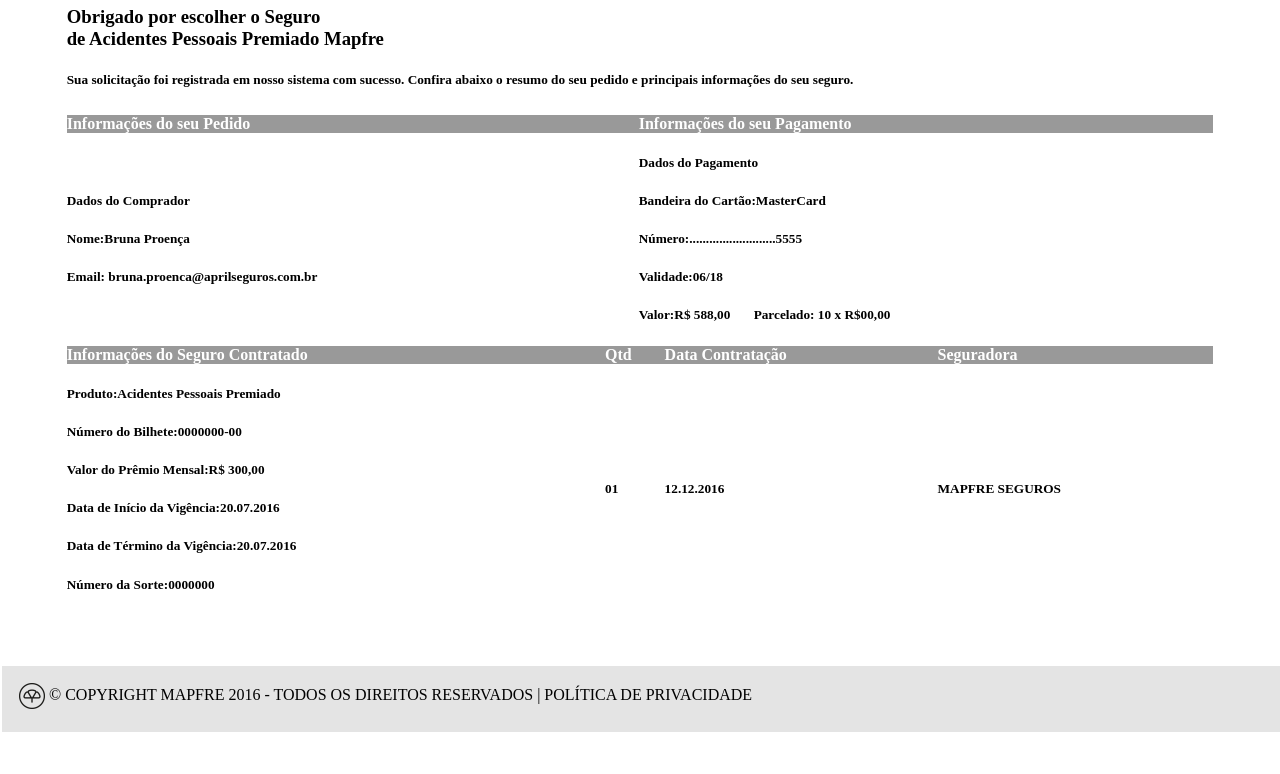
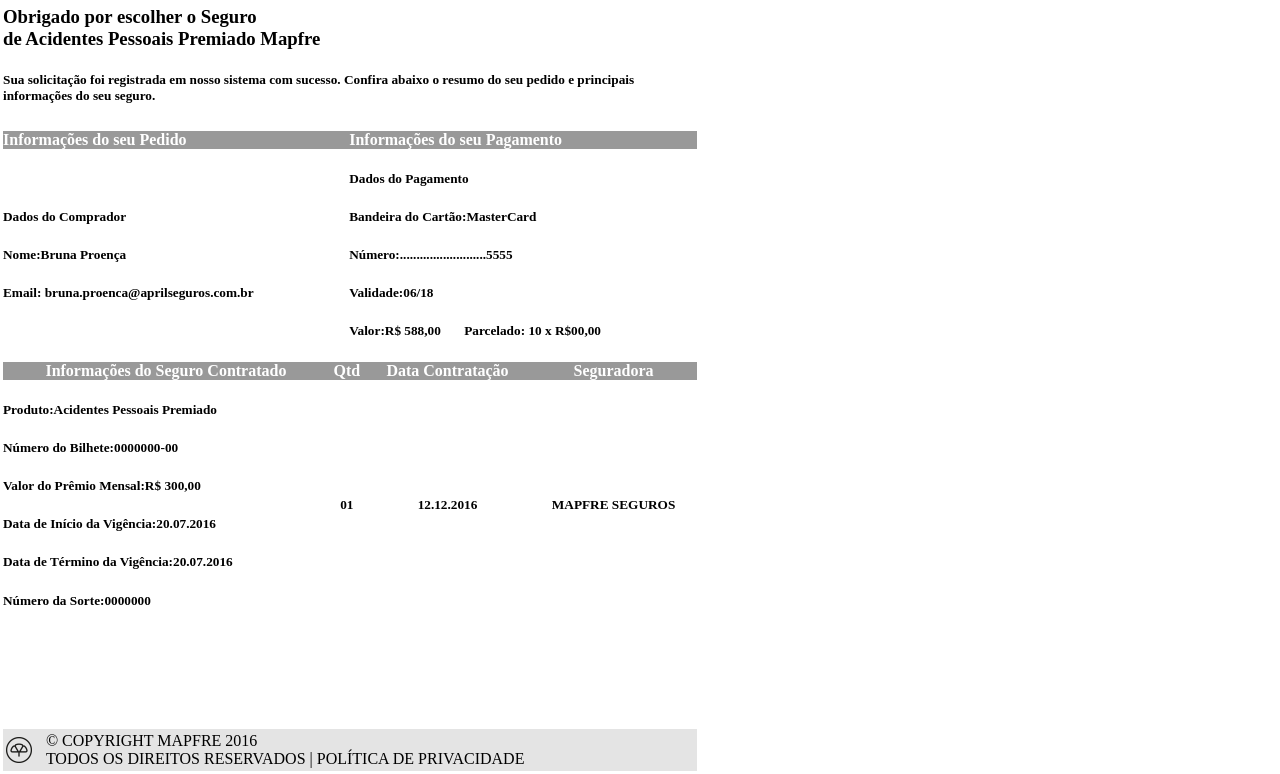
Before and after one commit to guevaralb/web, a plain HTML site: page acidentes_pessoais.html in a window 1280 px wide. Shown: the part 68-842 px from the top of the page. Before the commit the page ends 800 px from the top, so only its background shows below. Drawn offline with Linux system fonts and the light colour scheme.

Commit message:
Resize viewport to 700px on email templates Fixed footer vertical align

```diff
--- a/acidentes_pessoais.html
+++ b/acidentes_pessoais.html
@@ -6,7 +6,7 @@
     <title>Untitled Document</title>
 </head>
 
-<body style="width: 100%;margin: 0;padding: 0">
+<body style="width: 700px;margin: 0;padding: 0">
 <table style="width: 100%">
     <!--head-->
     <tr>
@@ -17,7 +17,7 @@
     <!--titles-->
     <tr>
         <td>
-            <div style="width: 90%; margin: auto">
+            <div style="width: 100%; margin: auto">
                 <h3>
                     Obrigado por escolher o Seguro<br>
                     de Acidentes Pessoais Premiado Mapfre
@@ -36,8 +36,7 @@
         <td>
             <table
                     style="
-                    margin: 0;
-                    width: 90%;
+                    width: 100%;
                     margin: auto;
                     text-align:left;
                     vertical-align:middle;
@@ -76,10 +75,9 @@
             </table>
 
             <table
-                    style="width: 90%;
+                    style="width: 100%;
                     margin: auto;
                     align-content: center;
-                    text-align:left;
                     vertical-align:middle;
                     border: none;"
                     cellspacing="0"
@@ -91,7 +89,7 @@
                 <th>Data Contratação</th>
                 <th>Seguradora</th>
                 </thead>
-                <tbody>
+                <tbody style="text-align: left">
                 <tr>
                     <td colspan="1">
                         <h5><label class="">Produto:</label>Acidentes Pessoais Premiado</h5>
@@ -101,27 +99,29 @@
                         <h5><label class="">Data de Término da Vigência:</label>20.07.2016</h5>
                         <h5><label class="">Número da Sorte:</label>0000000</h5>
                     </td>
-                    <td><h5>01</h5></td>
-                    <td><h5>12.12.2016</h5></td>
-                    <td><h5>MAPFRE SEGUROS</h5></td>
+                    <td style="text-align: center"><h5>01</h5></td>
+                    <td style="text-align: center"><h5>12.12.2016</h5></td>
+                    <td style="text-align: center"><h5>MAPFRE SEGUROS</h5></td>
                 </tr>
                 </tbody>
             </table>
 
         </td>
     </tr>
-    <tr><td><br><br><br><br><br></td></tr>
     <tr>
+        <td><br><br><br><br><br></td>
+    </tr>
+    <tr>
+        <td>
             <!--Footer-->
-        <td style="text-align: center; position:fixed;
-   bottom:0;
-   height:8%;
-   width:100%;
-   background:#E4E4E4;">
-            <div style="text-align: left; margin-left: 1em; margin-top: 1em">
-                <img src="assets/img/icon_footer.png" alt="" style="vertical-align: middle">
-                © COPYRIGHT MAPFRE 2016 - TODOS OS DIREITOS RESERVADOS | POLÍTICA DE PRIVACIDADE
-            </div>
+            <table style="width:100%; background:#E4E4E4;">
+                <tr>
+                    <td valign="middle"><img src="assets/img/icon_footer.png" alt=""/></td>
+                    <td valign="middle">© COPYRIGHT MAPFRE 2016 <br> TODOS OS DIREITOS RESERVADOS | POLÍTICA DE
+                        PRIVACIDADE
+                    </td>
+                </tr>
+            </table>
         </td>
     </tr>
 </table>
```
Also changed, not shown: confirmacão_cadastro.html (+13 -10 lines), confirmação_cancelamento.html (+18 -17 lines), troca_senh.html (+15 -11 lines). Lines whose indentation alone changed are shown as unchanged.
